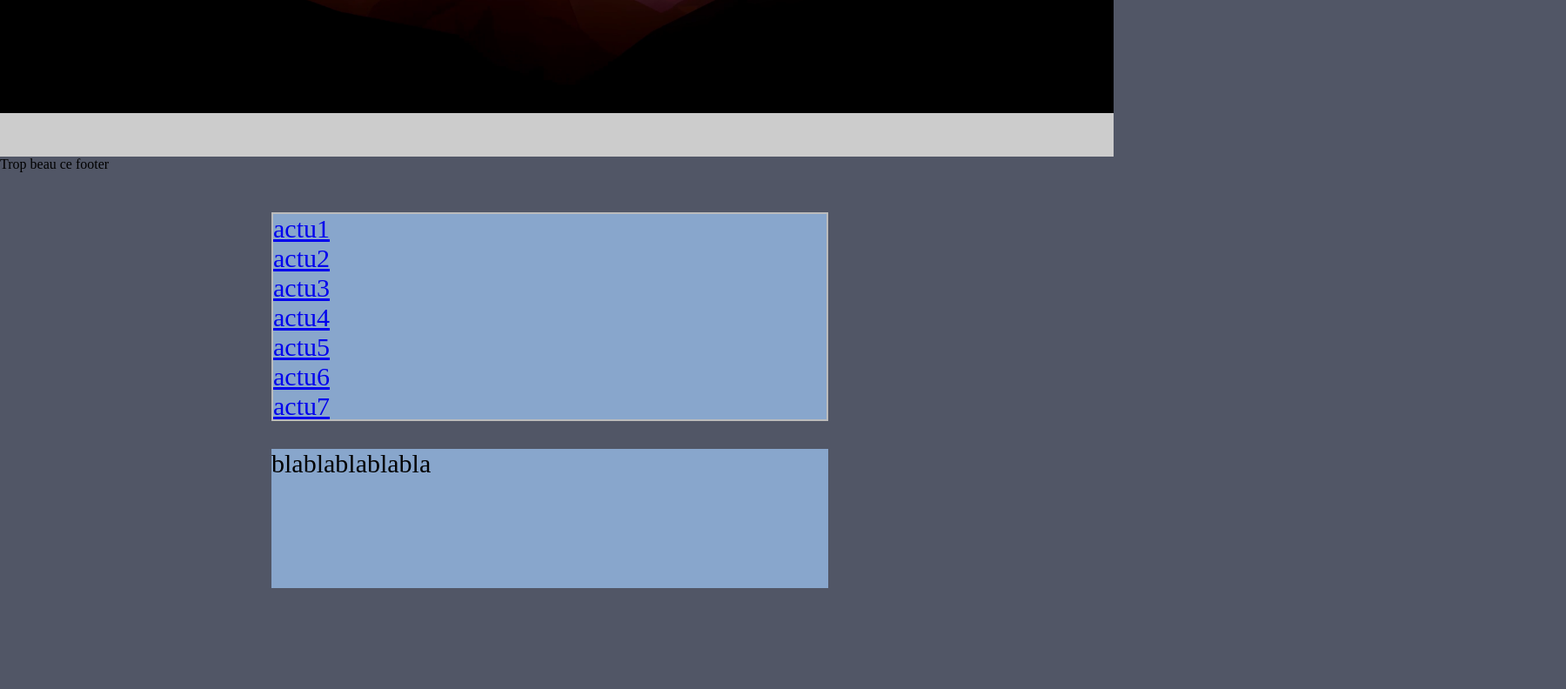
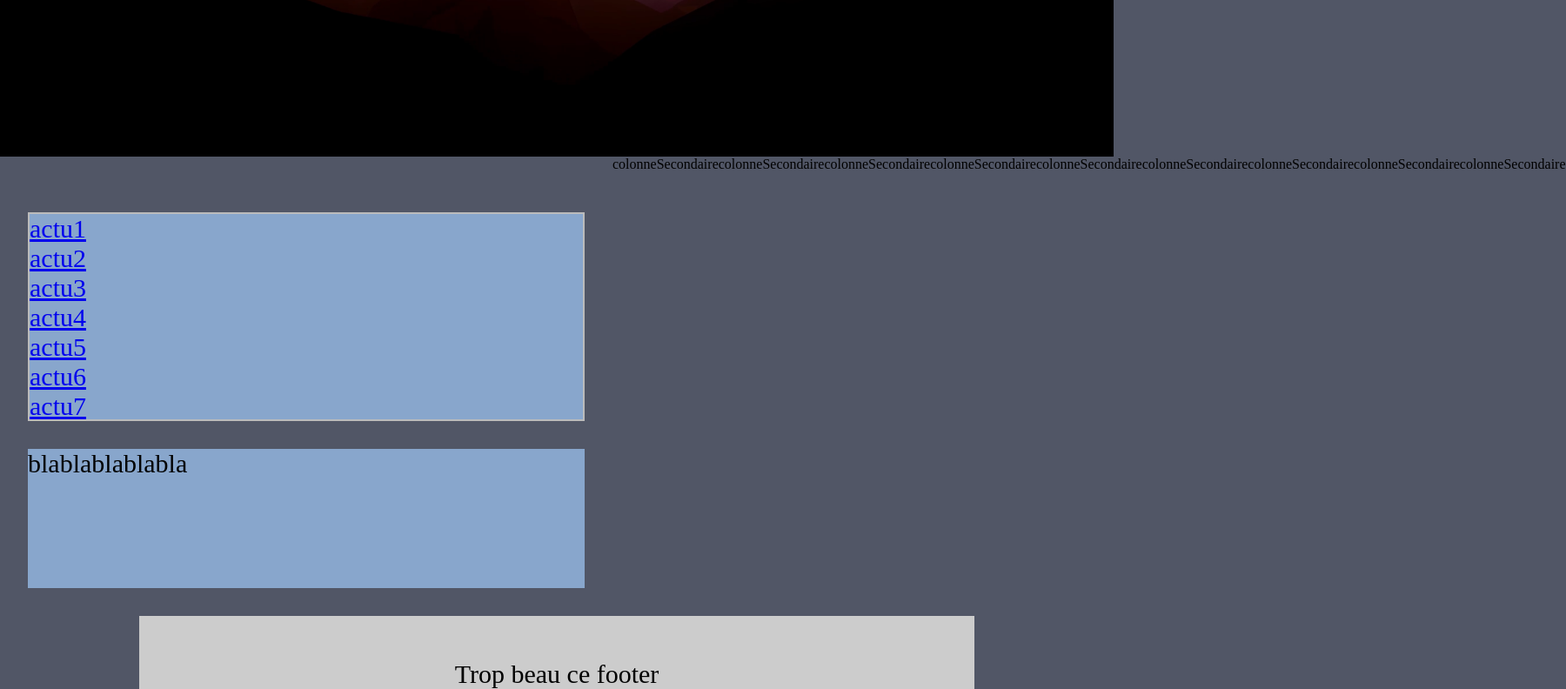
Before and after one commit to Xcaliburns/Indie, a website: page index.html in a window 1280 px wide. Shown: the part 620-1412 px from the top of the page at 87% size, 1800 px wide, since content can reach past the window. Before the commit the page ends 1296 px from the top, so only its background shows below. Drawn offline with Linux system fonts and the light colour scheme.

Commit message:
positio du footer ok

```diff
--- a/index.html
+++ b/index.html
@@ -26,7 +26,6 @@
         </nav>
     </header>
     <!--fin header-->
-
     <main>
         <!--carousel-->
             <div class="slider">
@@ -41,6 +40,7 @@
                 </div>
             </div>
             <!--fin carousel-->
+            <div class="colonnes">
             <div class="colonnePrincipale">
             <div class="actu">
 
@@ -63,9 +63,12 @@
             </div>
             </div><!--fin colonne principale-->
 
-
+            <div class="colonneSecondaire">
+                    <p>colonneSecondairecolonneSecondairecolonneSecondairecolonneSecondairecolonneSecondairecolonneSecondairecolonneSecondairecolonneSecondairecolonneSecondaire</p>
+            </div><!--fin colonne secondaire-->
+            </div><!--fin colonnes-->
     </main>
-
+    <!--fin main-->
     <footer>
         <p>Trop beau ce footer</p>
     </footer>
--- a/main.scss
+++ b/main.scss
@@ -3,6 +3,7 @@
 html {
     box-sizing: border-box;
     font-size: 16px;
+    height: 100%;
   }
 
   *, *:before, *:after {
@@ -26,10 +27,20 @@ html {
 
 
   /*mon style*/
+
+  body{
+
+    display: flex;
+       flex-direction: column;
+
+ }
+
+
   $base-color: #515666;
   $header-color:#88a6cc;
   $ul-color:#1a01fc;
-  body{
+  body
+{
     background:$base-color;
 
     header{
@@ -73,6 +84,7 @@ html {
 
     main{
 
+
     .slider{
       height: 80vh;
       position: relative;
@@ -105,13 +117,15 @@ html {
         left: 1rem;
       }
     }
-
+    .colonnes{
+      display: flex;
+      flex-direction: row;
     .colonnePrincipale{
       display: flex;
       flex-direction: column;
       margin:2rem;
       width: 150vh;
-      position: absolute;
+      position: relative;
       left: 0%;
     .actu{
 
@@ -150,19 +164,22 @@ html {
       position:relative;
     }
     }
+    .colonneSecondaire{
+      display: flex;
+      flex-direction: column;
+    }
+    }
   }
 
   footer{
+    position: relative;
+    width: 75%;
+    font-size: 30px;
+    text-align: center;
     background:#ccc;
+    padding-top:50px;
+    margin-left: auto;
+    margin-right: auto;
 
-position:absolute;
-
-bottom:0;
-
-width:100%;
-
-padding-top:50px;
-
-height:50px;
   }
 }
```
Also changed, not shown: style.css, 1 other file.
